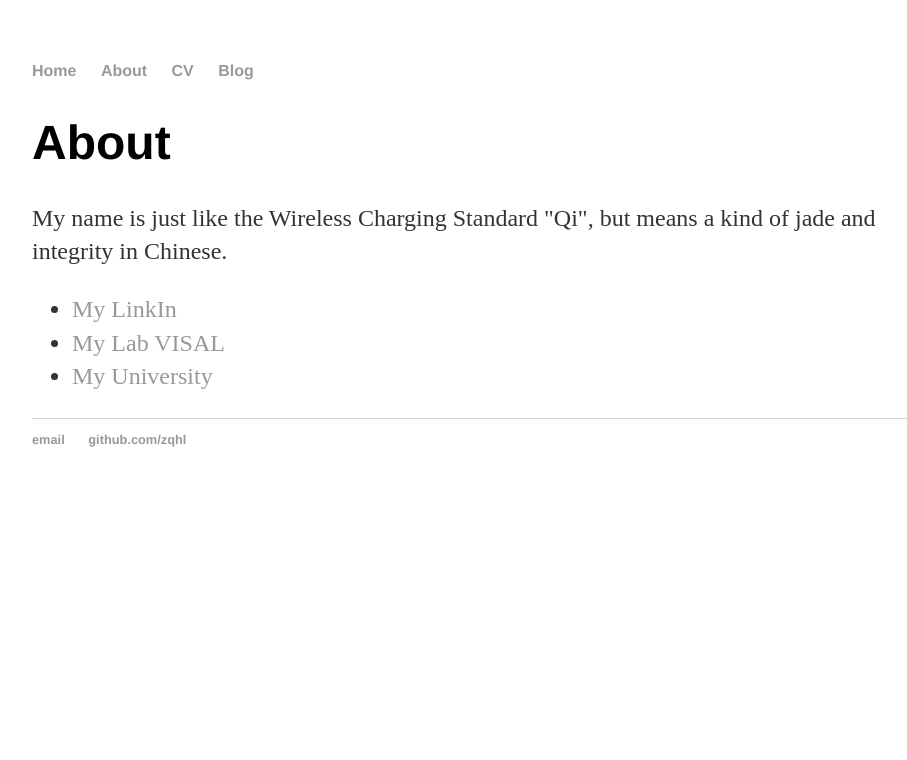
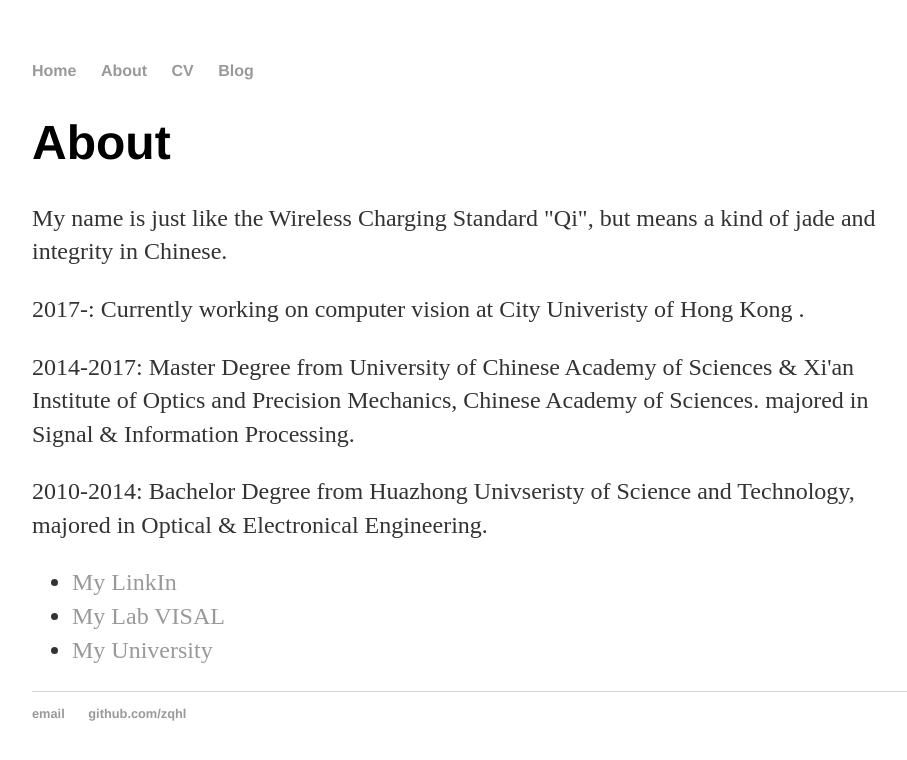
Before and after one commit to zqyq/zqyq.github.io, a Jekyll site: the page built from about/index.html, in a window 1280 px wide. Shown: the top 760 px of the page, without its empty margins (160-1067 px from the left). Built offline with Jekyll 4.4.1, drawn with Linux system fonts in a browser that asks for light colours.

Commit message:
Update index.html

```diff
--- a/about/index.html
+++ b/about/index.html
@@ -8,6 +8,14 @@ title: About Qi ZHANG
 			<p>My name is just like the Wireless Charging Standard "Qi", but means a kind of jade
 				and integrity in Chinese.</p>
 
+			<p>2017-: Currently working on computer vision at City Univeristy of Hong Kong .</p>
+
+			<p>2014-2017: Master Degree from University of Chinese Academy of Sciences
+				& Xi'an Institute of Optics and Precision Mechanics, Chinese Academy of Sciences.
+			   majored in Signal & Information Processing.</p>
+			<p>2010-2014: Bachelor Degree from Huazhong Univseristy of Science and Technology,
+			   majored in Optical & Electronical Engineering.</p>
+
 			<ul class="contacts">
 				<li><a href="#">My LinkIn</a></li>
 				<li><a href="https://visal.cs.cityu.edu.hk/">My Lab VISAL</a></li>
```
